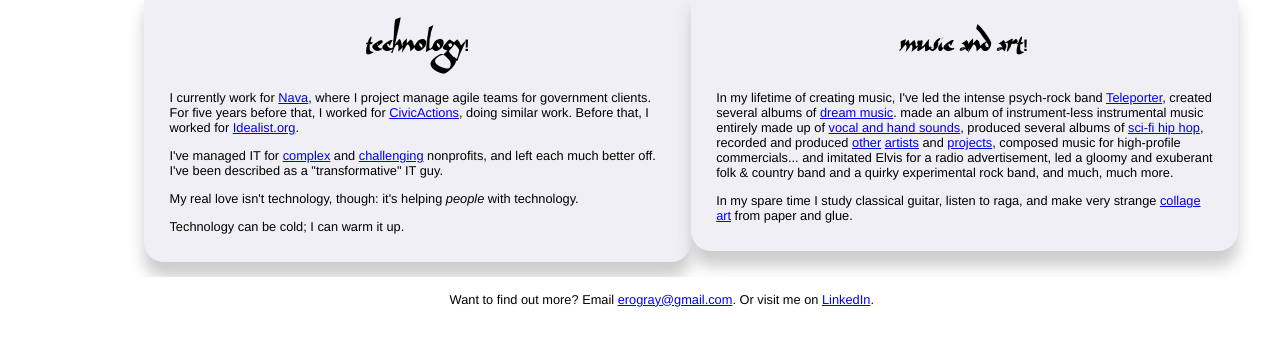
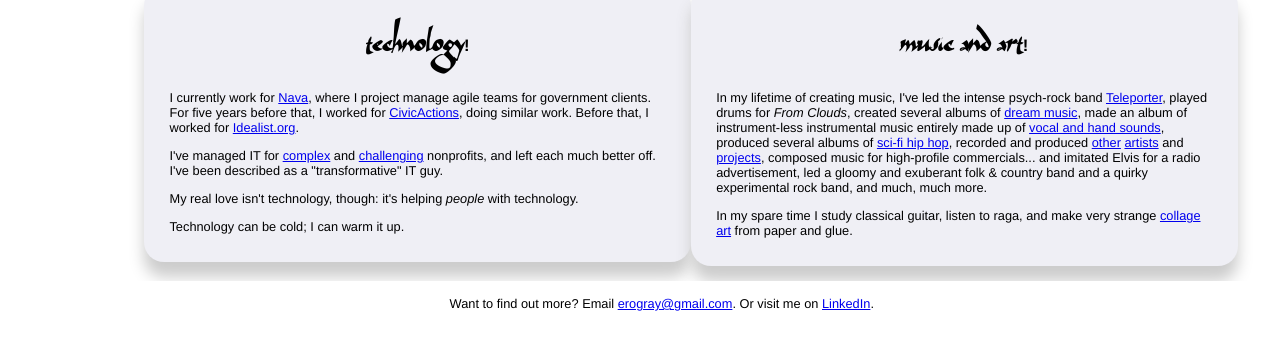
Before and after one commit to erogray/erogray.github.io, a plain HTML site: page index.html in a window 1280 px wide. Shown: the part 277-626 px from the top of the page. Drawn offline with Linux system fonts and the light colour scheme.

Commit message:
Updates to music background

```diff
--- a/index.html
+++ b/index.html
@@ -44,7 +44,7 @@
 				<div id="skullo" align="center"><img src="images/phren.gif" id="skullopic" border=0></div>
 				</div>
 				<div id="rightbar" onMouseOver="document.getElementById('skullobak').style.backgroundImage = 'url(images/phren_moozik.jpg)'">
-					<h3>Music and art!</h3><p>In my lifetime of creating music, I've led the intense psych-rock band <a href="http://teleporterpdx.bandcamp.com" target=new9>Teleporter</a>, created several albums of <a href="http://erogray.bandcamp.com/" target=new10>dream music</a>. made an album of instrument-less instrumental music entirely made up of <a href="http://asthmatickitty.com/merch/ero-gray-music-for-your-mouth/" target=new7>vocal and hand sounds</a>, produced several albums of <a href="http://asthmatickitty.com/land-of-a-thousand-rappers" target=new6>sci-fi hip hop</a>, recorded and produced <a href="https://www.discogs.com/Castanets-Vs-Ero-Dub-Refuge/release/1562324" target=new7>other</a> <a href="http://www.hieronymusbogs.com/mean_old_world/" target=new8>artists</a> and <a href="https://soul-junk.bandcamp.com/album/golden-poultry-error" target="new9">projects</a>, composed music for high-profile commercials... and imitated Elvis for a radio advertisement, led a gloomy and exuberant folk &amp; country band and a quirky experimental rock band, and much, much more.
+					<h3>Music and art!</h3><p>In my lifetime of creating music, I've led the intense psych-rock band <a href="http://teleporterpdx.bandcamp.com" target=new9>Teleporter</a>, played drums for <em>From Clouds</em>, created several albums of <a href="http://erogray.bandcamp.com/" target=new10>dream music</a>, made an album of instrument-less instrumental music entirely made up of <a href="http://asthmatickitty.com/merch/ero-gray-music-for-your-mouth/" target=new7>vocal and hand sounds</a>, produced several albums of <a href="http://asthmatickitty.com/land-of-a-thousand-rappers" target=new6>sci-fi hip hop</a>, recorded and produced <a href="https://www.discogs.com/Castanets-Vs-Ero-Dub-Refuge/release/1562324" target=new7>other</a> <a href="http://www.hieronymusbogs.com/mean_old_world/" target=new8>artists</a> and <a href="https://soul-junk.bandcamp.com/album/golden-poultry-error" target="new9">projects</a>, composed music for high-profile commercials... and imitated Elvis for a radio advertisement, led a gloomy and exuberant folk &amp; country band and a quirky experimental rock band, and much, much more.
 
 					<p>In my spare time I study classical guitar, listen to raga, and make very strange <a href="http://erogray.tumblr.com">collage art</a> from paper and glue.
 				</div>
```
